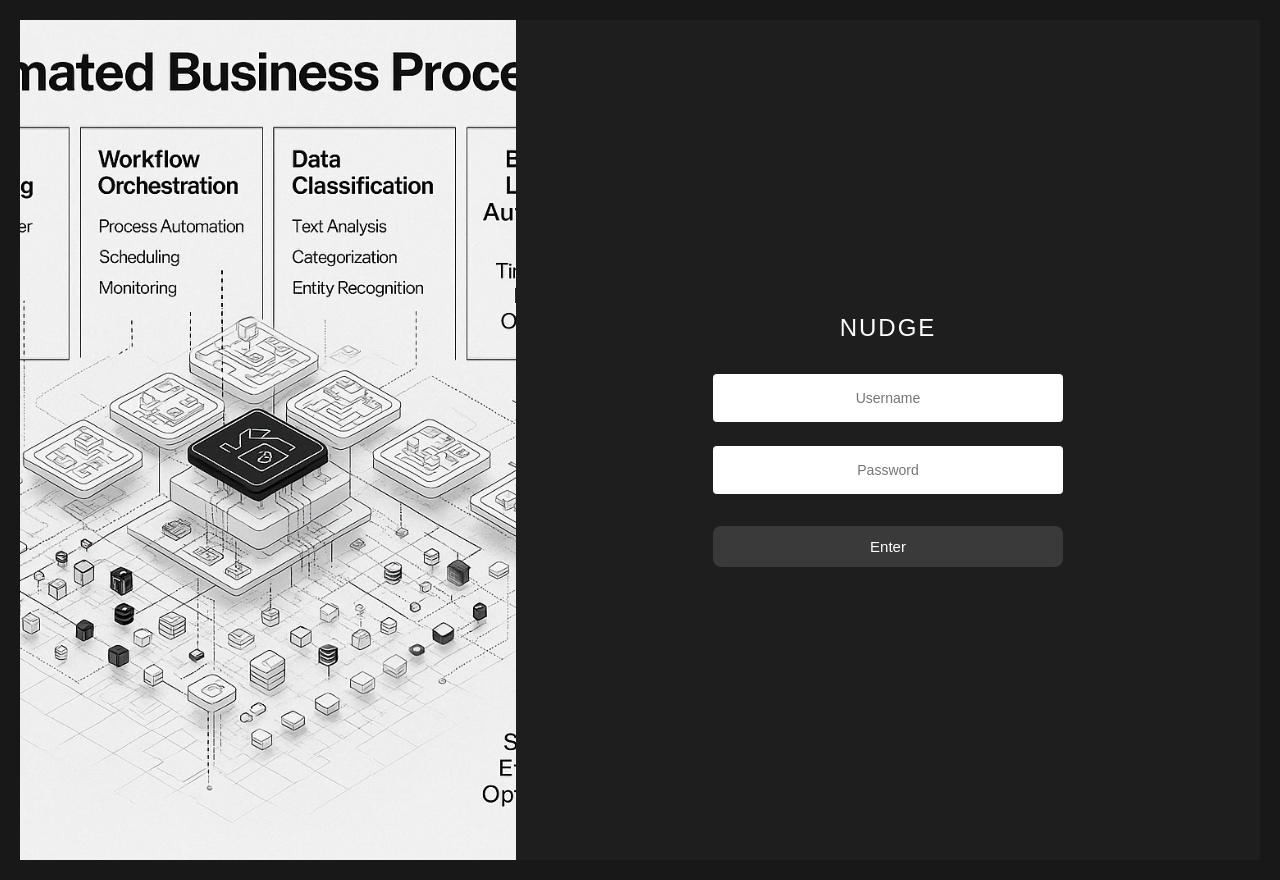
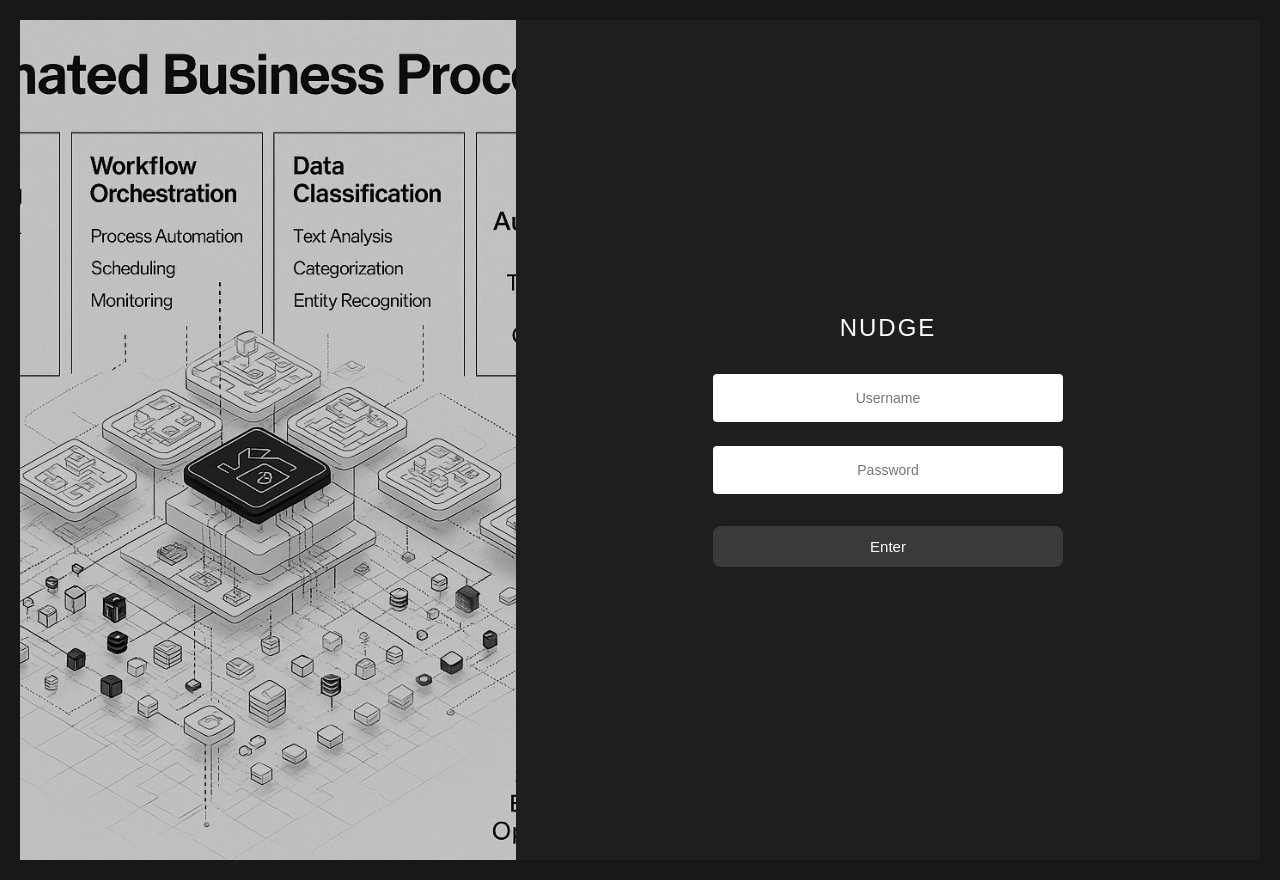
Before and after one commit to seanchen2001/nudge, a Flask app: page /login in a window 1280 px wide. Run offline with Flask 3, Linux system fonts and the light colour scheme; some libraries are stand-ins or nearby versions.

```diff
--- a/templates/login.html
+++ b/templates/login.html
@@ -21,18 +21,24 @@
             display: flex;
             height: 100vh;
             width: 100%;
+            overflow: hidden;
         }
 
-        .left-panel {
-            background: url("{{ url_for('static', filename='background.png') }}") center center / cover no-repeat;
-            width: 40%;
-            height: 100%;
-            position: relative;
-            background-color: rgba(255, 255, 255, 0.05); /* transparent white wash */
-            backdrop-filter: blur(8px);
-            -webkit-backdrop-filter: blur(8px);
+        .left-panel::after {
+            content: "";
+            position: absolute;
+            inset: 0;
+            background-color: rgba(0, 0, 0, 0.2); /* optional overlay */
         }
 
+
+        .left-panel {
+            background: url("{{ url_for('static', filename='background.png') }}") no-repeat center center;
+            background-size: cover; /* 🔥 This makes the image stretch to cover the div */
+            width: 40%;
+            height: 100vh; /* ensures full height */
+            position: relative;
+        }
 
         .left-title {
             color: white;
```
